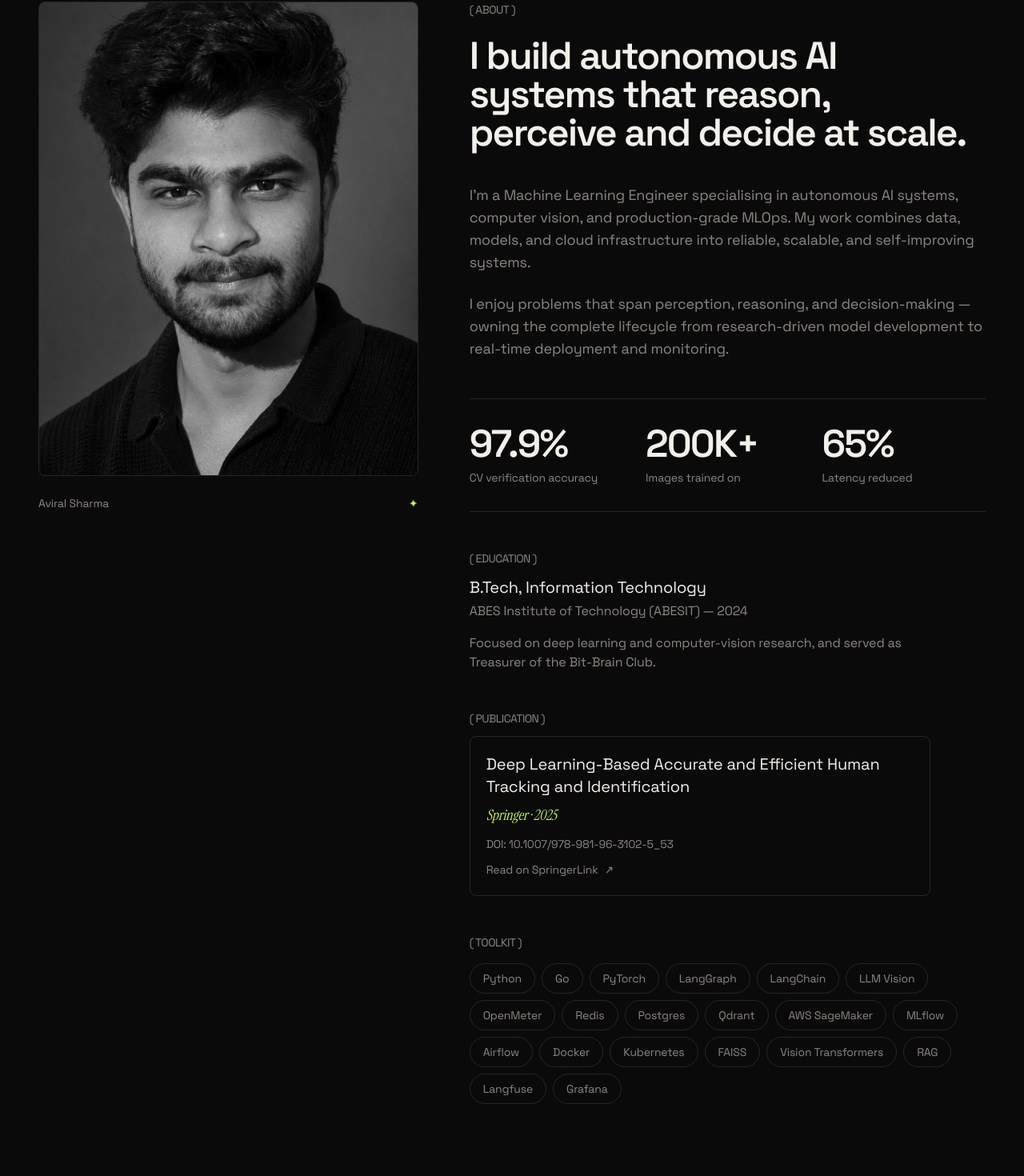
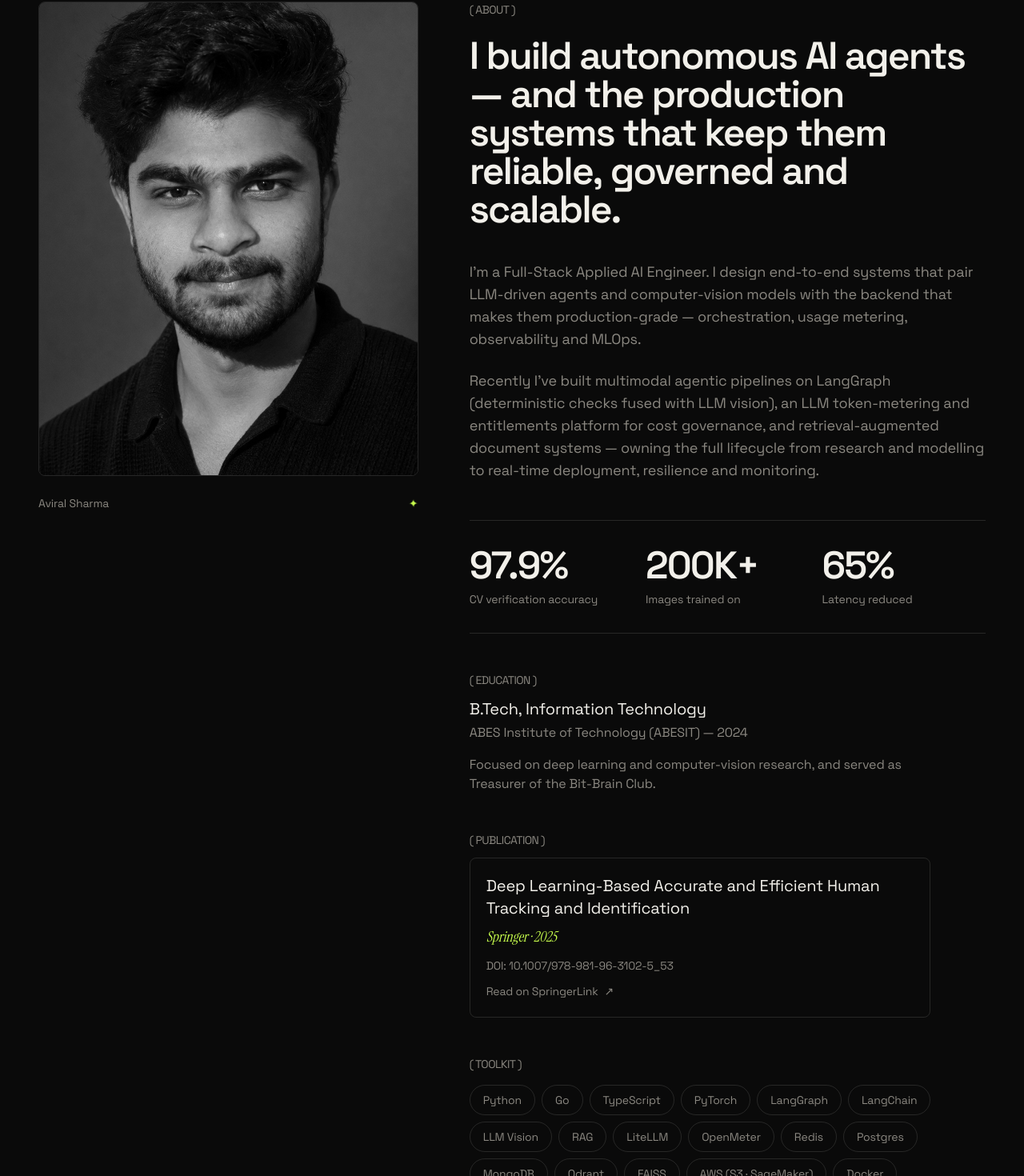
Before and after one commit to aviralsharmaa/Aviral-web, a Next.js app: page / in a window 1280 px wide. Shown: the part 2857-4327 px from the top of the page at 80% size. Built offline with nearby package versions, Linux system fonts and the light colour scheme.

Commit message:
Refresh About copy and toolkit for current work
- Rewrite headline + intro to reflect applied-AI / agent + infra work
- Expand stack (Go, TS, LiteLLM, OpenMeter, Redis, MongoDB, Qdrant,
  Kubernetes, Langfuse, Next.js, …)

Co-Authored-By: Claude Opus 4.8 <noreply@anthropic.com>

```diff
--- a/components/About.tsx
+++ b/components/About.tsx
@@ -12,24 +12,26 @@ const stats = [
 const stack = [
   "Python",
   "Go",
+  "TypeScript",
   "PyTorch",
   "LangGraph",
   "LangChain",
   "LLM Vision",
+  "RAG",
+  "LiteLLM",
   "OpenMeter",
   "Redis",
   "Postgres",
+  "MongoDB",
   "Qdrant",
-  "AWS SageMaker",
-  "MLflow",
-  "Airflow",
+  "FAISS",
+  "AWS (S3 · SageMaker)",
   "Docker",
   "Kubernetes",
-  "FAISS",
+  "MLflow",
+  "Langfuse",
+  "Next.js · React",
   "Vision Transformers",
-  "RAG",
-  "Langfuse",
-  "Grafana",
 ];
 
 export default function About() {
@@ -64,24 +66,26 @@ export default function About() {
               ( About )
             </p>
             <h2 className="display text-3xl leading-tight md:text-5xl">
-              <RevealWords text="I build autonomous AI systems that reason, perceive and decide at scale." />
+              <RevealWords text="I build autonomous AI agents — and the production systems that keep them reliable, governed and scalable." />
             </h2>
 
             <div className="mt-10 space-y-6 text-base text-muted md:text-lg">
               <Rise delay={0.1}>
                 <p>
-                  I'm a Machine Learning Engineer specialising in autonomous AI
-                  systems, computer vision, and production-grade MLOps. My work
-                  combines data, models, and cloud infrastructure into reliable,
-                  scalable, and self-improving systems.
+                  I'm a Full-Stack Applied AI Engineer. I design end-to-end
+                  systems that pair LLM-driven agents and computer-vision models
+                  with the backend that makes them production-grade —
+                  orchestration, usage metering, observability and MLOps.
                 </p>
               </Rise>
               <Rise delay={0.15}>
                 <p>
-                  I enjoy problems that span perception, reasoning, and
-                  decision-making — owning the complete lifecycle from
-                  research-driven model development to real-time deployment and
-                  monitoring.
+                  Recently I've built multimodal agentic pipelines on LangGraph
+                  (deterministic checks fused with LLM vision), an LLM
+                  token-metering and entitlements platform for cost governance,
+                  and retrieval-augmented document systems — owning the full
+                  lifecycle from research and modelling to real-time deployment,
+                  resilience and monitoring.
                 </p>
               </Rise>
             </div>
```
